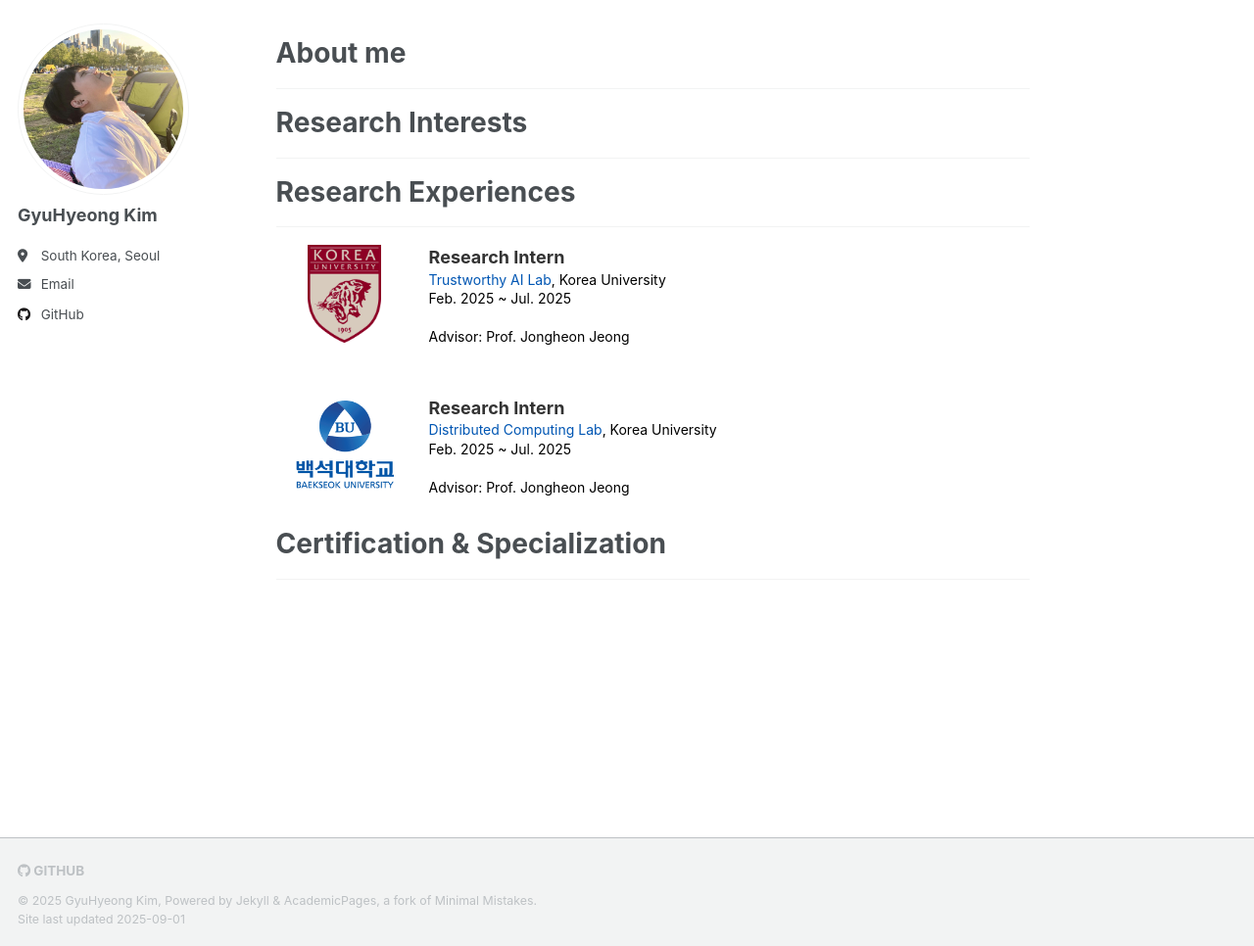
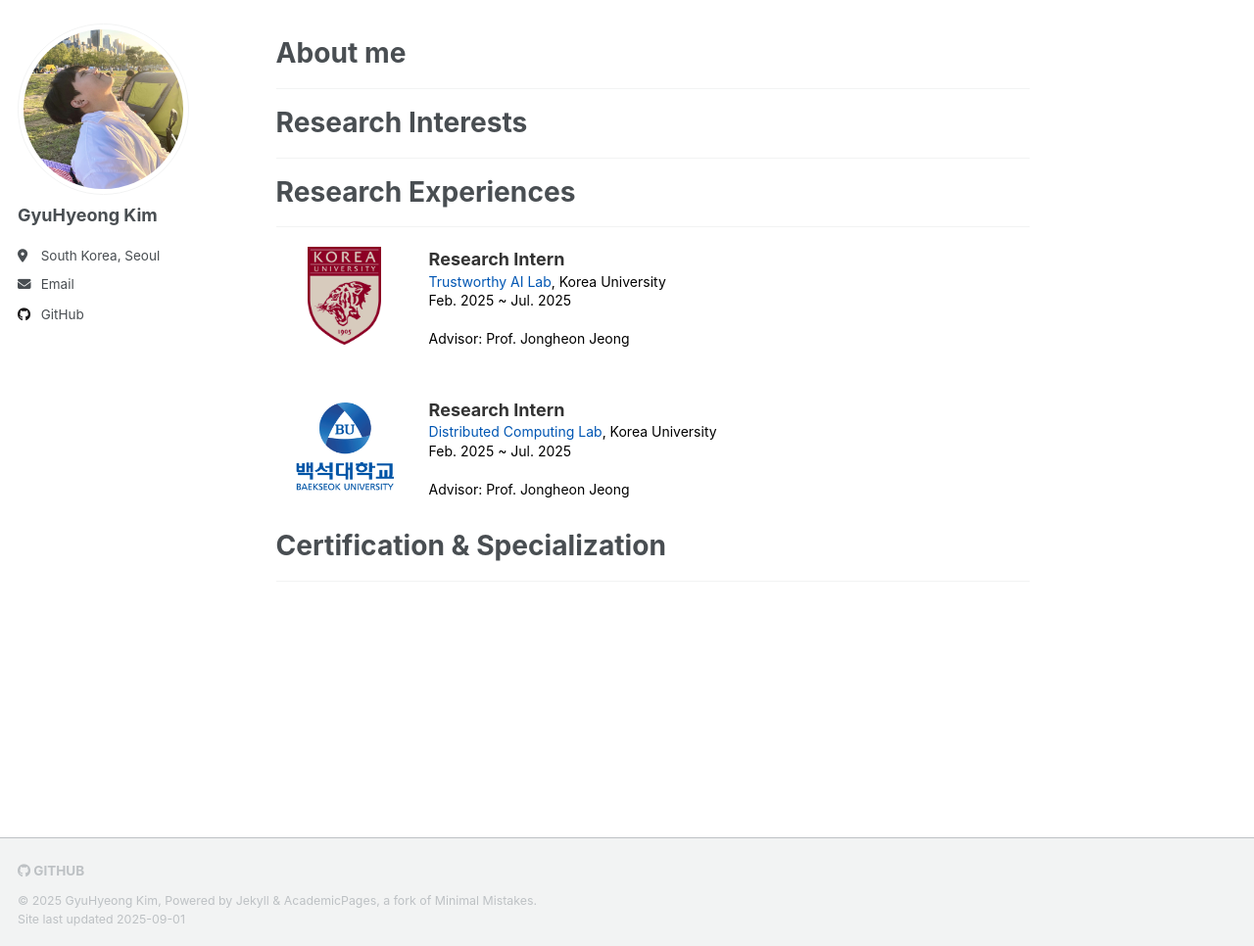
Before and after one commit to GyuHyeong-Kim/GyuHyeong-Kim.github.io, a Jekyll site: the page built from _pages/about.md, in a window 1280 px wide and 1041 px high. Shown: the part 75-1041 px from the top of the window at 98% size. Built offline with Jekyll 4.4.1, drawn with Linux system fonts in a browser that asks for light colours; a script that is not in the unit is left out.

Commit message:
Update about.md

```diff
--- a/_pages/about.md
+++ b/_pages/about.md
@@ -19,7 +19,7 @@
 ======
 ---
 
-<div style="display: flex; gap: 36px; align-items: flex-start; margin-bottom: 50px;">
+<div style="display: flex; gap: 36px; align-items: flex-start; margin-top: 20px; margin-bottom: 50px;">
   <img src="/images/korea.png" alt="Korea University"
        style="width: 100px; height: 100px; object-fit: contain; margin-left: 20px;">
 
```
